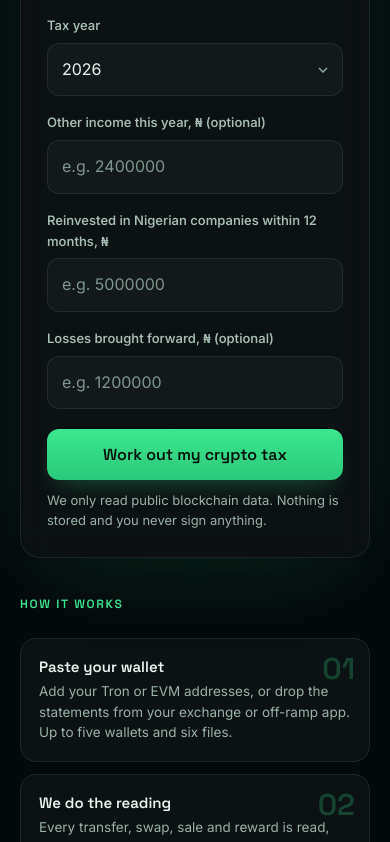
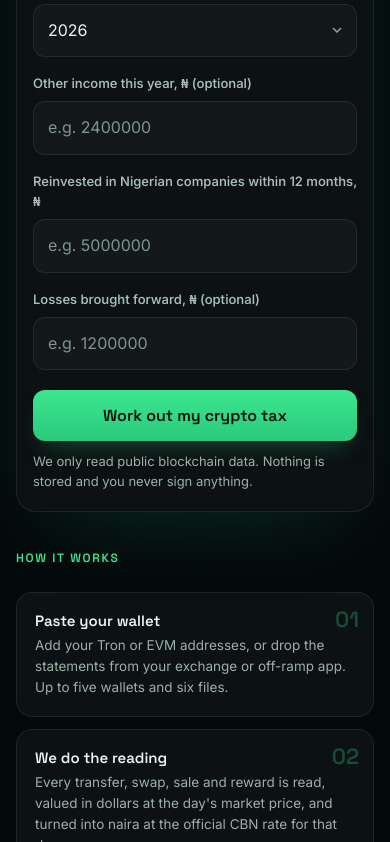
Before and after one commit to Darkjay123/cryptotax-ng, a website: page public/index.html in a window 390 px wide. Shown: the part 1158-2000 px from the top of the page. Drawn offline with Linux system fonts and the light colour scheme.

Commit message:
Mobile pass: stacked header, smaller step numerals, chip and padding fixes

```diff
--- a/public/index.html
+++ b/public/index.html
@@ -52,7 +52,7 @@ nav{display:flex;justify-content:space-between;align-items:center;padding:8px 0
 h1{font:600 clamp(34px,6.2vw,62px)/1.06 var(--disp);letter-spacing:-.025em;margin:6px 0 16px;max-width:19ch}
 h1 em{font-style:normal;background:linear-gradient(92deg,var(--acc) 10%,var(--teal) 60%,#7ee7ff);-webkit-background-clip:text;background-clip:text;-webkit-text-fill-color:transparent}
 .lede{color:var(--mute);font-size:17.5px;max-width:56ch;margin:0 0 20px}
-.chips{display:flex;gap:8px;flex-wrap:wrap;margin:0 0 30px}
+.chips{display:flex;gap:8px;row-gap:9px;flex-wrap:wrap;margin:0 0 30px}
 .chip{font-size:13px;color:#cfe8dd;border:1px solid var(--line);background:rgba(255,255,255,.03);border-radius:99px;padding:6px 13px;display:inline-flex;align-items:center;gap:7px}
 .chip i{width:6px;height:6px;border-radius:50%;background:var(--acc);box-shadow:0 0 8px var(--acc)}
 /* form */
@@ -84,8 +84,8 @@ button.ghost:hover{background:rgba(60,230,143,.08);transform:none;filter:none;bo
 /* steps */
 .steps{display:grid;grid-template-columns:repeat(3,1fr);gap:12px;margin:26px 0}
 .step{background:var(--card);border:1px solid var(--line);border-radius:var(--r);padding:18px;position:relative;overflow:hidden}
-.step::after{content:attr(data-n);position:absolute;top:10px;right:14px;font:600 30px var(--disp);color:rgba(60,230,143,.24)}
-.step b{font:600 15px var(--disp);display:block;margin-bottom:5px}
+.step::after{content:attr(data-n);position:absolute;top:12px;right:14px;font:600 22px var(--disp);color:rgba(60,230,143,.28)}
+.step b{font:600 15px var(--disp);display:block;margin-bottom:5px;padding-right:38px}
 .step p{margin:0;color:var(--mute);font-size:13.5px;line-height:1.55}
 /* facts */
 .facts{display:grid;grid-template-columns:repeat(3,1fr);gap:12px;margin:12px 0 8px}
@@ -124,11 +124,14 @@ footer{margin-top:52px;color:#a3b8ad;font-size:13px;line-height:1.65;border-top:
 @keyframes s{to{transform:rotate(360deg)}}
 .section-tag{font:600 12px var(--disp);letter-spacing:.14em;text-transform:uppercase;color:var(--acc);margin:38px 0 10px}
 @media(max-width:760px){
+  nav{flex-direction:column;align-items:flex-start;gap:12px}
   .sum{grid-template-columns:1fr 1fr}.sum .big{grid-column:span 2}
   .facts,.steps{grid-template-columns:1fr}
   .row{grid-template-columns:1fr}
   .hide-sm{display:none}
   h1{font-size:clamp(30px,8.6vw,40px)}
+  form.card{padding:20px 16px}
+  .wrap{padding:20px 16px 60px}
   .tabs{width:100%}.tabs button{flex:1;padding:9px 6px}
 }
 @media(prefers-reduced-motion:reduce){
```
